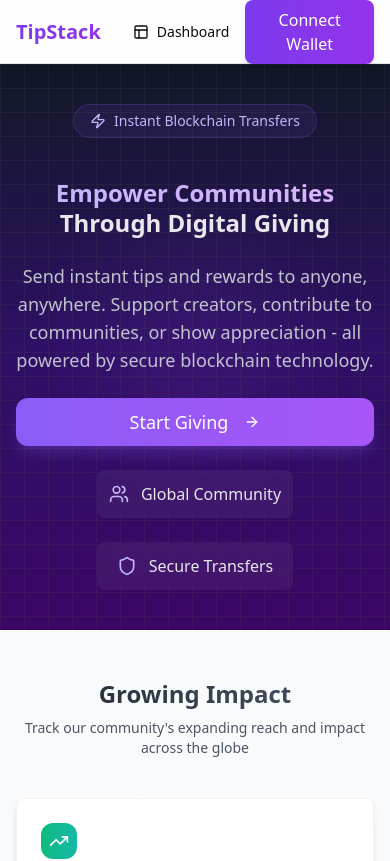
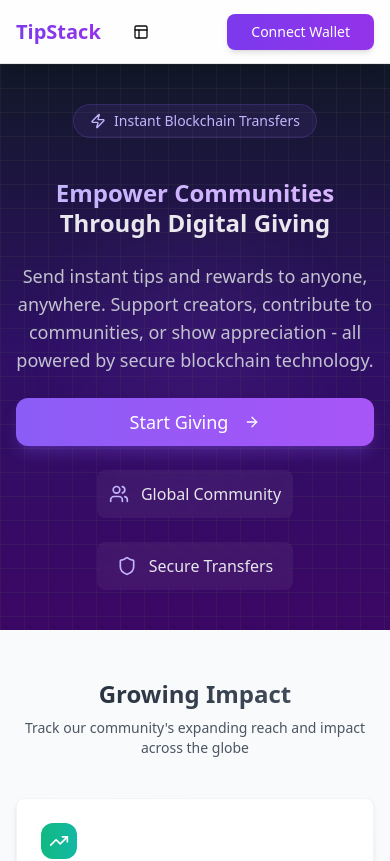
Before and after one commit to TheSoftNode/StackTip, a React (Vite) app: page / in a window 390 px wide. Shown: the top 861 px of the page. Built offline with nearby package versions, Linux system fonts and the light colour scheme.

Commit message:
corrected nav issue

```diff
--- a/src/components/Navigation/Header.tsx
+++ b/src/components/Navigation/Header.tsx
@@ -35,16 +35,16 @@ interface WalletInfo
 
 export const Header = () =>
 {
-  const [isOpen, setIsOpen] = useState(false);
+  // const [isOpen, setIsOpen] = useState(false);
   const [isWalletModalOpen, setWalletModalOpen] = useState(false);
   const [isUsernameModalOpen, setUsernameModalOpen] = useState(false);
   const [username, setUsername] = useState('');
   const [isLoading, setIsLoading] = useState(false);
   const [connectedWallets, setConnectedWallets] = useState<WalletInfo[]>([]);
-  console.log(isOpen)
 
-  const { walletConnected, setWalletConnected, walletAddress, setWalletAddress, currentPage, setCurrentPage } = useAppContext();
+  const { walletConnected, setWalletConnected, walletAddress, setWalletAddress, currentPage, setCurrentPage, isOpen, setIsOpen } = useAppContext();
 
+  console.log("isOpen", isOpen);
   const connectXverseWallet = async (): Promise<void> =>
   {
     try
@@ -170,12 +170,12 @@ export const Header = () =>
               {currentPage === 'home' ? (
                 <>
                   <Layout className="h-4 w-4" />
-                  <span>Dashboard</span>
+                  <span className='md:flex hidden'>Dashboard</span>
                 </>
               ) : (
-                <div className="flex gap-2 items-center justify-center ml-40">
-                  <Home className="h-4 w-4" />
-                  <span>Home</span>
+                <div className="flex gap-2 items-center justify-center md:ml-40">
+                  <Home className="h-4 w-4 text-indigo-500" />
+                  <span className='md:flex hidden'>Home</span>
                 </div>
               )}
             </button>
@@ -193,7 +193,7 @@ export const Header = () =>
             {!walletConnected ? (
               <button
                 onClick={() => setWalletModalOpen(true)}
-                className="text-base bg-gradient-to-r from-violet-600 to-purple-600 text-white px-6 py-2 rounded-lg hover:opacity-90 transition-all duration-200 transform hover:scale-105 shadow-md"
+                className="text-sm md:text-lg bg-gradient-to-r  from-violet-600 to-purple-600 text-white px-6 py-2 rounded-lg hover:opacity-90 transition-all duration-200 transform hover:scale-105 shadow-md"
               >
                 Connect Wallet
               </button>
--- a/src/components/Navigation/Sidebar.tsx
+++ b/src/components/Navigation/Sidebar.tsx
@@ -5,6 +5,8 @@ import { NavItem } from '@/lib/type';
 
 export const Sidebar: React.FC = () => {
   const { isOpen, setIsOpen, currentPage, setCurrentPage } = useAppContext();
+
+  console.log("isOpen", isOpen);
 
   const navItems: NavItem[] = [
     { name: 'Dashboard', icon: <Trophy className="h-5 w-5" />, id: 'dashboard' },
```
